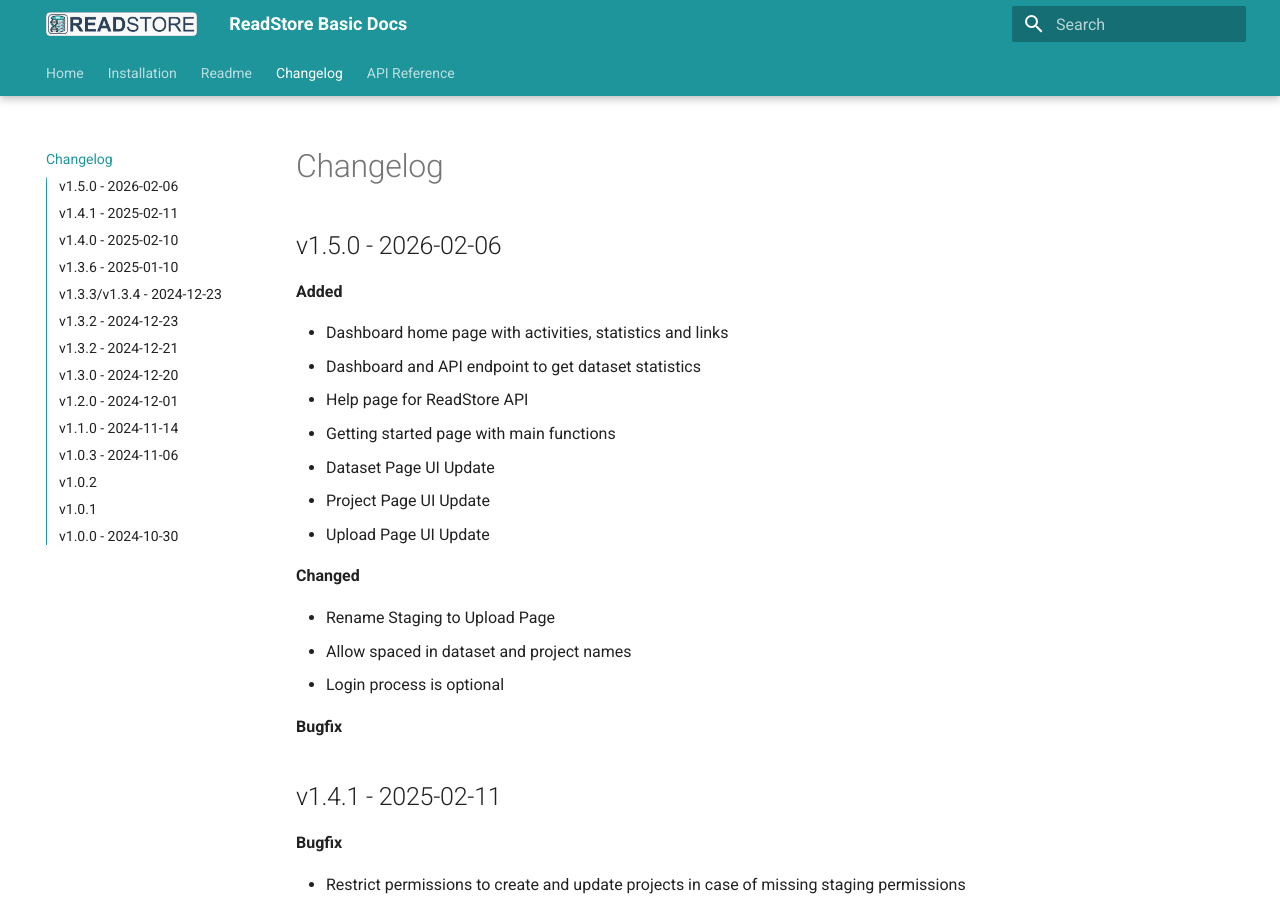
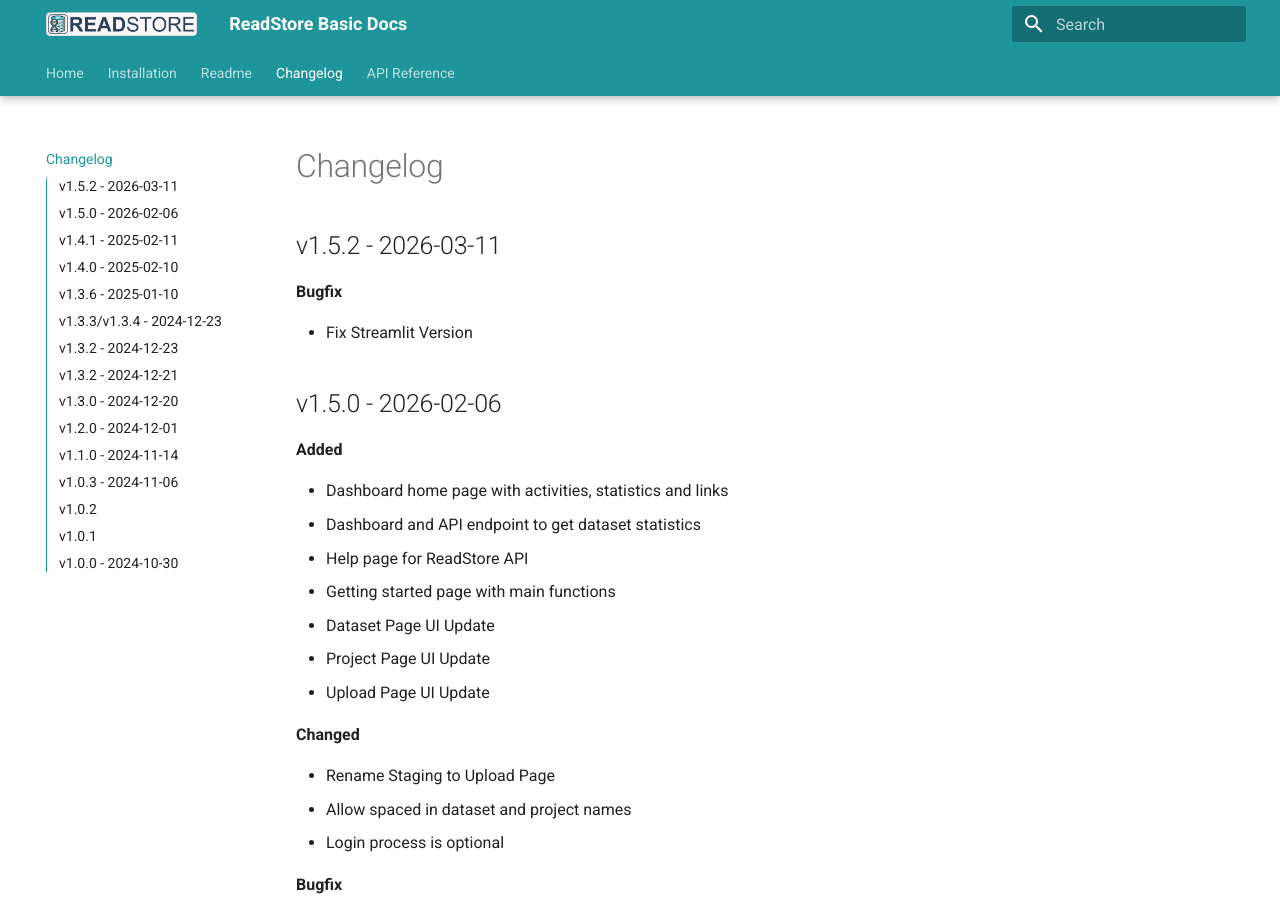
Before and after one commit to EvobyteDigitalBiology/readstore, an MkDocs documentation site: the page built from docs/CHANGELOG.md, in a window 1280 px wide and 900 px high. Built offline with MkDocs 1.6.1 and Material for MkDocs 9.7.7, drawn with Linux system fonts in a browser that asks for light colours.

Commit message:
Docs: Update changelog

```diff
--- a/docs/CHANGELOG.md
+++ b/docs/CHANGELOG.md
@@ -1,4 +1,10 @@
 # Changelog
+
+## v1.5.2 - 2026-03-11
+
+**Bugfix**
+
+- Fix Streamlit Version
 
 ## v1.5.0 - 2026-02-06
 
```
